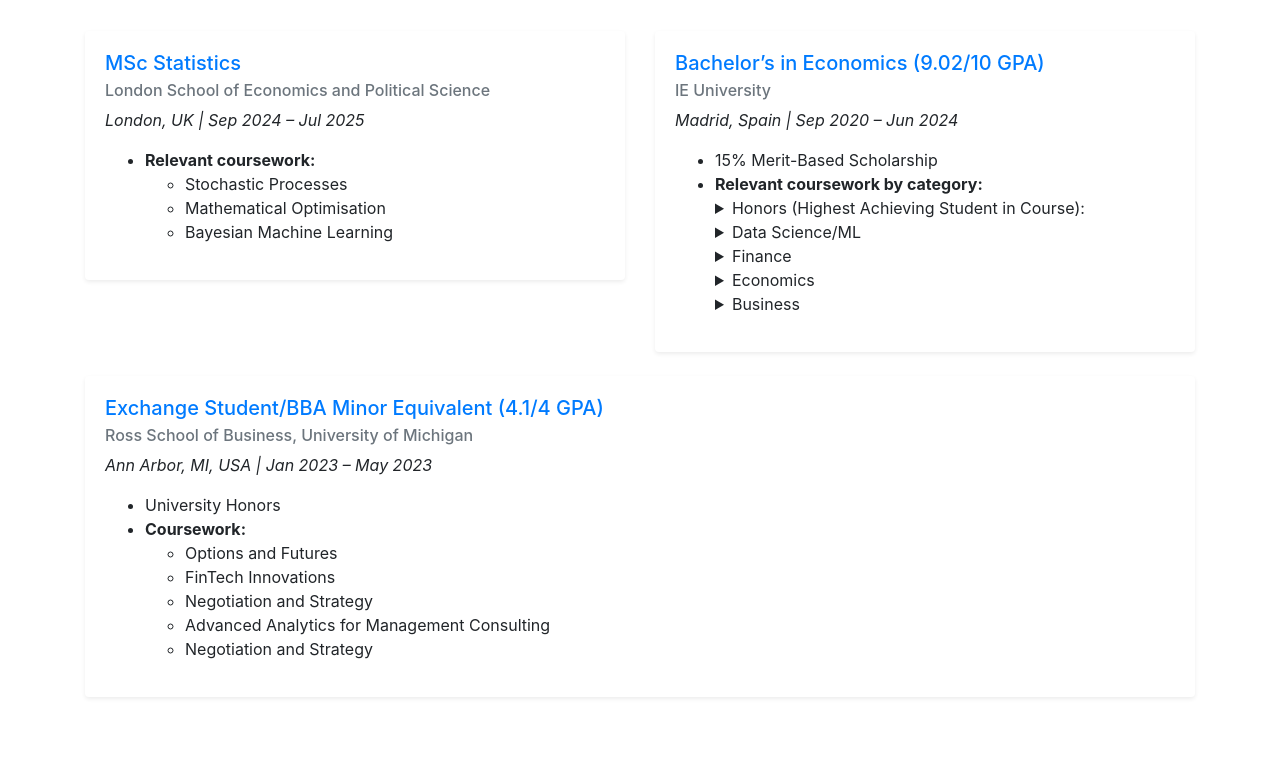
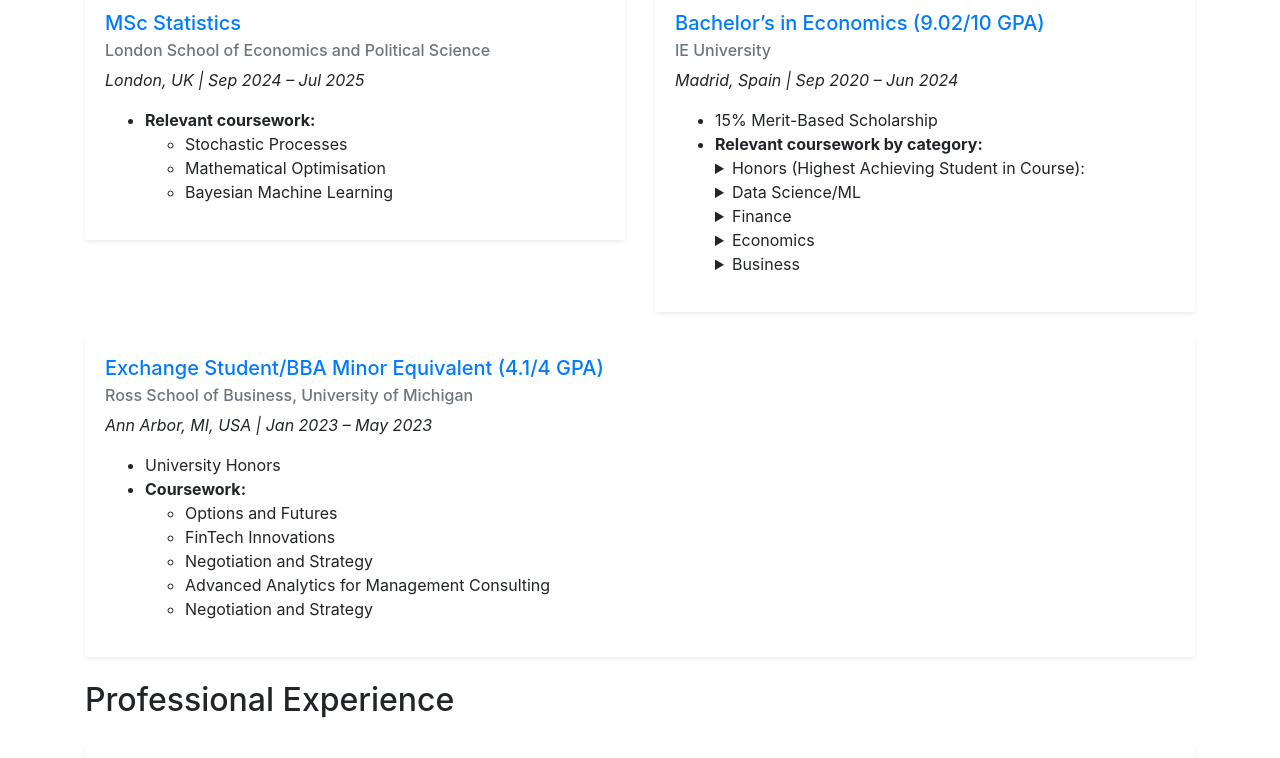
Before and after one commit to Sebastian-Ballesteros/Sebastian-Ballesteros.github.io, a plain HTML site: page index.html in a window 1280 px wide. Shown: the part 747-1505 px from the top of the page. Drawn offline with nearby package versions, Linux system fonts and the light colour scheme.

```diff
--- a/css/styles.css
+++ b/css/styles.css
@@ -16,10 +16,9 @@
 }
 
 section {
-  padding-top: 80px; /* Adjust this value based on your navbar height */
+  padding-top: 40px; /* Adjust this value based on your navbar height */
   margin-top: -80px; /* Negative value of padding-top */
 }
-
 
 h2 {
   margin-top: 40px;
@@ -75,7 +74,7 @@
 }
 
 
-/* General styling for mobile screens (iPhone) */
+/* General styling for mobile screens */
 @media (max-width: 767px) {
   body {
     padding-top: 60px; /* Reduce padding for smaller screens */
```
Also changed, not shown: 1 other file.
